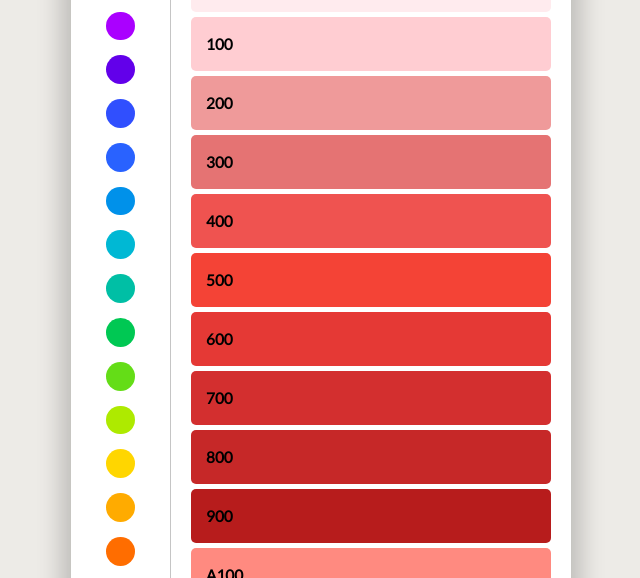
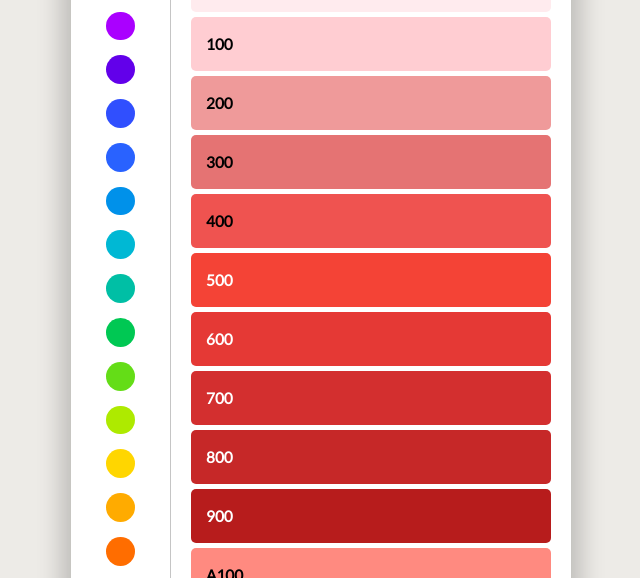
Before and after one commit to tomickigrzegorz/material-colors, a plain HTML site: page index.html in a window 1280 px wide. Shown: the part 189-767 px from the top of the page, without its empty margins (319-959 px from the left). Drawn offline with Linux system fonts and the light colour scheme.

Commit message:
feat: invert colors for text

```diff
--- a/colors.js
+++ b/colors.js
@@ -149,6 +149,7 @@ function showAllColors(labels) {
   document.addEventListener('change', (e) => {
 
     setColors(labels, e.target.value);
+    document.documentElement.style.setProperty('--info-color', 'black');
 
     removeStyleFromSpan(e);
   })
@@ -174,11 +175,20 @@ function setColors(labels, color) {
   const arrayColors = labels.filter(item => item[0] === color);
   for (const [key, value] of Object.entries(arrayColors[0][1])) {
     colorList.insertAdjacentHTML('beforeend', `
-      <div class="colors-item" data-type="${key}" data-color="${value.hex}" style="background-color: ${value.hex};">
+      <div class="colors-item" data-type="${key}" data-color="${value.hex}" style="background-color: ${value.hex}; color: ${invertHex(value.hex)}">
         <span>${value.hex}</span>
       </div>
     `);
   };
+}
+
+function invertHex(hexcolor) {
+  hexcolor = hexcolor.replace("#", "");
+  const r = parseInt(hexcolor.substr(0, 2), 16);
+  const g = parseInt(hexcolor.substr(2, 2), 16);
+  const b = parseInt(hexcolor.substr(4, 2), 16);
+  const yiq = (((r * 299) + (g * 587) + (b * 114)) / 1000);
+  return (yiq >= 128) ? 'black' : 'white';
 }
 
 
@@ -203,7 +213,7 @@ document.addEventListener('click', function (e) {
     const hsl = hexToHSL(hex);
     const rgb = hexToRGB(hex);
 
-    info.innerHTML = `${hex} <br /> ${hsl} <br /> ${rgb} <br /><br />Code copied to clipboard.`
+    info.innerHTML = `Code copied to clipboard.<br/><br/>${hex}<br />${hsl}<br />${rgb}`
 
     input.setAttribute('value', `${hex}, ${hsl}, ${rgb}`);
     input.select();
@@ -215,6 +225,9 @@ document.addEventListener('click', function (e) {
       info.classList.remove('active');
     }, 1000);
 
-    document.body.setAttribute('style', `background-color: ${e.target.dataset.color}`);
+    const hexColor = e.target.dataset.color;
+
+    document.body.setAttribute('style', `background-color: ${hexColor}`);
+    document.documentElement.style.setProperty('--info-color', `${invertHex(hexColor)}`);
   }
 })
--- a/style.css
+++ b/style.css
@@ -1,4 +1,8 @@
 @import url("https://fonts.googleapis.com/css2?family=Lato&display=swap");
+
+:root {
+  --info-color: "black";
+}
 
 *,
 :after,
@@ -33,6 +37,7 @@ body::before {
   text-transform: uppercase;
   text-align: center;
   font-size: 0.8rem;
+  color: var(--info-color);
 }
 
 .app {
```
